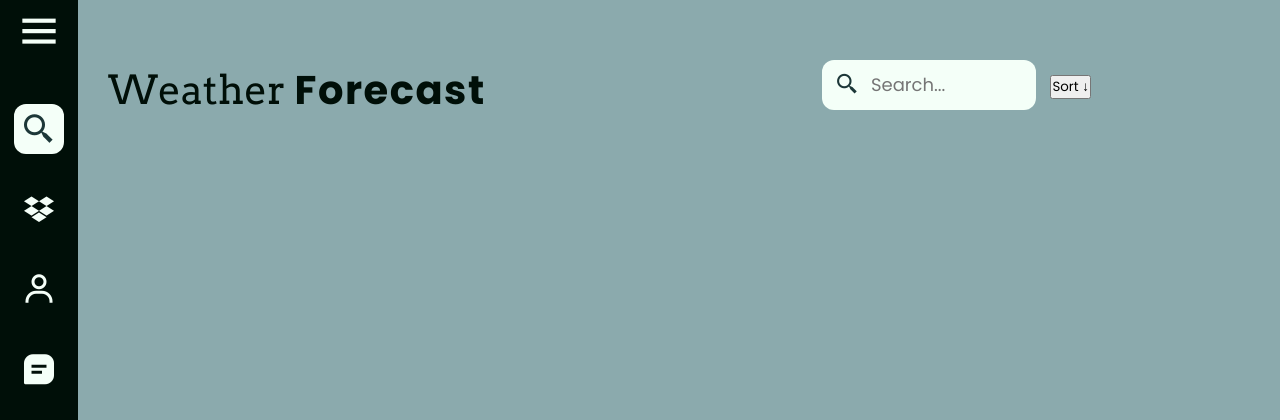
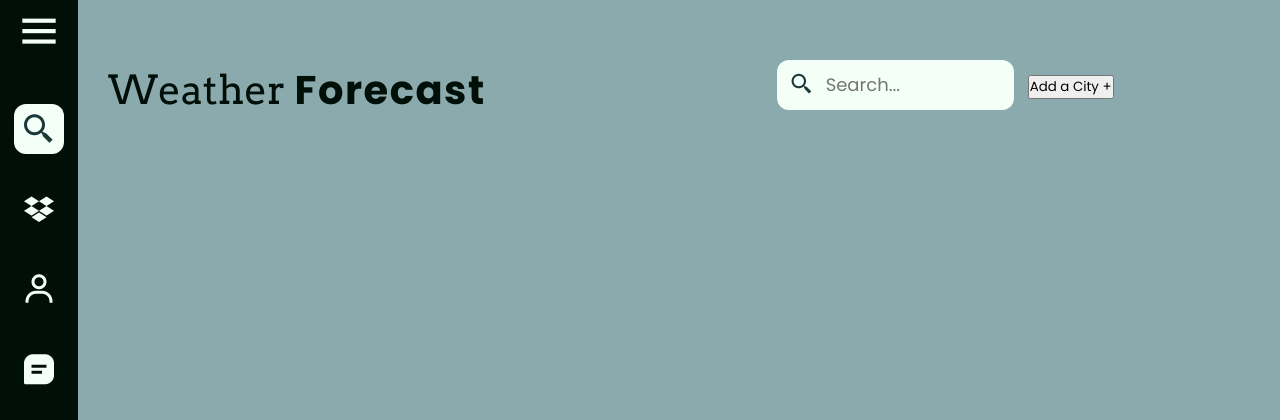
Before and after one commit to evargas1/Fun-Weather-App, a Django app: page / in a window 1280 px wide. Shown: the top 420 px of the page. Run offline with Django 3.2, Linux system fonts and the light colour scheme; data that the repository does not hold is empty.

Commit message:
idiot mispelled something

```diff
--- a/app/templates/app/index.html
+++ b/app/templates/app/index.html
@@ -102,7 +102,7 @@
             <input style="padding-left: 15px;" type="text" name="" id="" placeholder="       Search...">
 
             <div class="dropdown">
-                <button>Sort &#8595; </button>
+                <button>Add a City &#x2b; </button>
             </div>
             </div>
 
```
